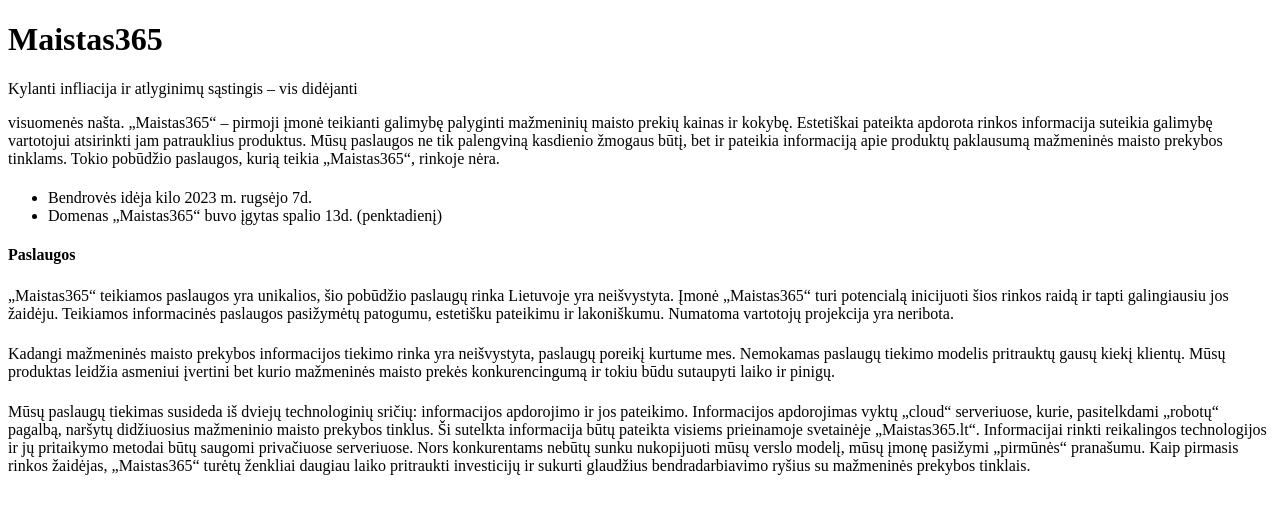
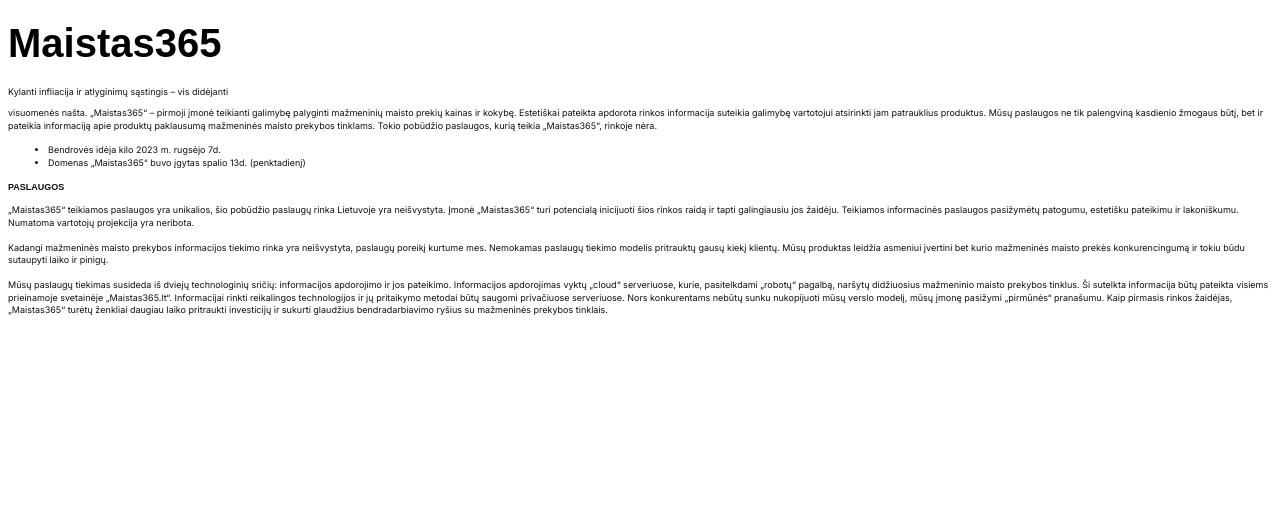
Before and after one commit to ketsuraq/Maistas-Info, a plain HTML site: page index.html in a window 1280 px wide. Drawn offline with Linux system fonts and the light colour scheme.

Commit message:
Add fonts, text sizes, text colors

```diff
--- a/index.html
+++ b/index.html
@@ -5,6 +5,9 @@
     <meta name="viewport" content="width=device-width, initial-scale=1.0" />
     <title>Informacija</title>
     <link rel="stylesheet" href="styles.css" />
+    <style>
+      @import url('https://fonts.googleapis.com/css2?family=Inter:wght@300;400&display=swap');
+    </style>
   </head>
   <body>
     <div class="main">
--- a/styles.css
+++ b/styles.css
@@ -0,0 +1,22 @@
+h1, h4 {
+    font-family: 'Gabarito', sans-serif;
+}
+h1 {
+    color: #000;
+    font-size: 40px;
+    line-height: 32px;
+}
+
+h4 {
+    line-height: normal;
+    text-transform: uppercase;
+}
+
+html {
+    font-family: "Inter", sans-serif;
+    color: #101010;
+    font-size: 9px;
+    font-style: normal;
+    font-weight: 400;
+    line-height: 140.023%;
+}
```
